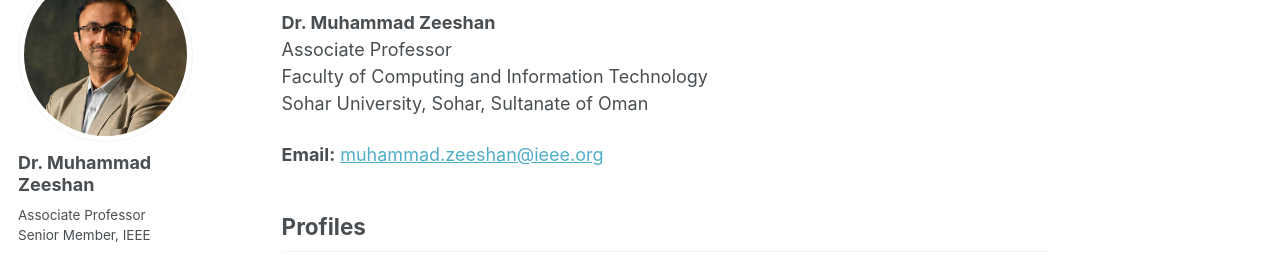
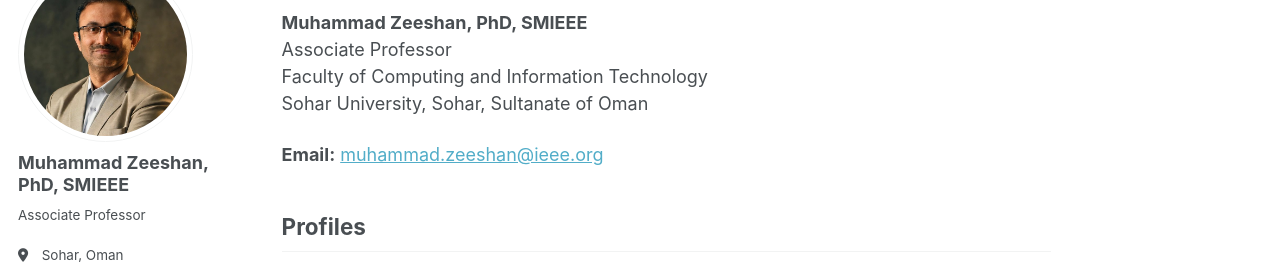
Before and after one commit to mzeeshan-phd/mzeeshan-phd.github.io, a plain HTML site: page contact/index.html in a window 1280 px wide. Shown: the part 134-397 px from the top of the page. Drawn offline with Linux system fonts and the light colour scheme; files whose address does not match are found by name.

Commit message:
Show name as Muhammad Zeeshan, PhD, SMIEEE
Co-Authored-By: Claude Fable 5.2 <noreply@anthropic.com>
Claude-Session: https://claude.ai/code/session_01C7eBBKBbcL5pZbamwDZUVL

```diff
--- a/contact/index.html
+++ b/contact/index.html
@@ -3,13 +3,13 @@
   <head>
     <meta charset="utf-8">
     <title>Contact - Muhammad Zeeshan</title>
-    <meta name="description" content="Contact details for Dr. Muhammad Zeeshan.">
+    <meta name="description" content="Contact details for Muhammad Zeeshan, PhD, SMIEEE.">
     <meta name="author" content="Muhammad Zeeshan">
     <link rel="canonical" href="https://mzeeshan-phd.github.io/contact/">
     <meta property="og:type" content="website">
     <meta property="og:site_name" content="Muhammad Zeeshan">
     <meta property="og:title" content="Contact - Muhammad Zeeshan">
-    <meta property="og:description" content="Contact details for Dr. Muhammad Zeeshan.">
+    <meta property="og:description" content="Contact details for Muhammad Zeeshan, PhD, SMIEEE.">
     <meta property="og:url" content="https://mzeeshan-phd.github.io/contact/">
     <meta property="og:image" content="https://mzeeshan-phd.github.io/images/og-image.jpg">
     <meta name="viewport" content="width=device-width, initial-scale=1.0">
@@ -53,11 +53,11 @@
       <div class="sidebar sticky">
         <div itemscope itemtype="http://schema.org/Person">
           <div class="author__avatar">
-            <img src="../images/profile.jpg" class="author__avatar" alt="Dr. Muhammad Zeeshan" fetchpriority="high">
+            <img src="../images/profile.jpg" class="author__avatar" alt="Muhammad Zeeshan, PhD, SMIEEE" fetchpriority="high">
           </div>
           <div class="author__content">
-            <h3 class="author__name">Dr. Muhammad Zeeshan</h3>
-            <p class="author__bio">Associate Professor<br>Senior Member, IEEE</p>
+            <h3 class="author__name">Muhammad Zeeshan, PhD, SMIEEE</h3>
+            <p class="author__bio">Associate Professor</p>
           </div>
           <div class="author__urls-wrapper">
             <button class="btn btn--inverse">Follow</button>
@@ -79,7 +79,7 @@
         <div class="page__inner-wrap">
           <header><h1 class="page__title" itemprop="headline">Contact</h1></header>
           <section class="page__content" itemprop="text">
-<p><strong>Dr. Muhammad Zeeshan</strong><br />
+<p><strong>Muhammad Zeeshan, PhD, SMIEEE</strong><br />
 Associate Professor<br />
 Faculty of Computing and Information Technology<br />
 Sohar University, Sohar, Sultanate of Oman</p>
```
Also changed, not shown: 404.html (+3 -3 lines), awards/index.html (+5 -5 lines), cv/index.html (+5 -5 lines), index.html (+5 -5 lines), publications/index.html (+5 -5 lines), research/index.html (+5 -5 lines), services/index.html (+5 -5 lines), src/layout.html (+3 -3 lines), teaching/index.html (+5 -5 lines), 9 other files.
